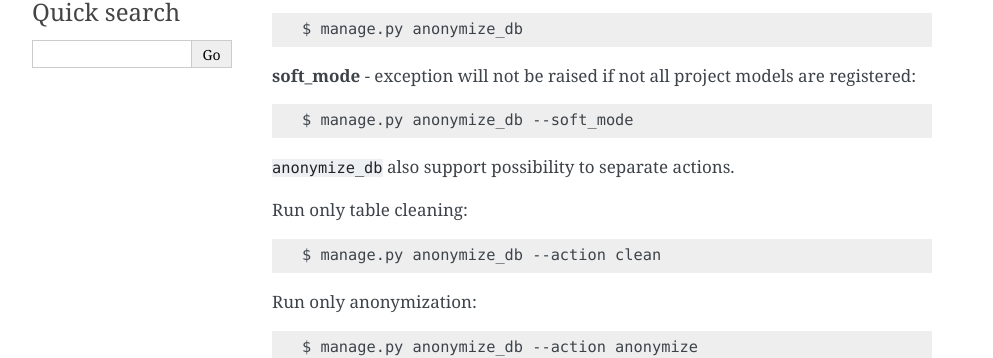
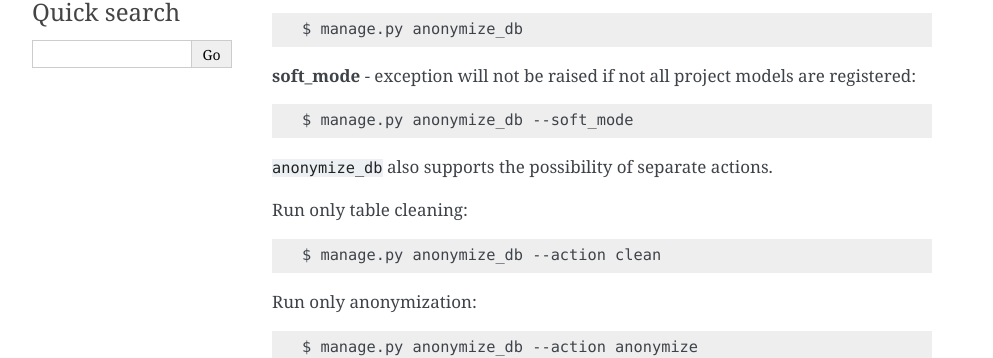
Before and after one commit to preply/dj_anonymizer, a Sphinx documentation site: the page built from docs/run_anonymization.rst, in a window 1280 px wide. Shown: the part 131-489 px from the top of the page, without its empty margins (148-1141 px from the left). Built offline with Sphinx 7.4.7, drawn with Linux system fonts in a browser that asks for light colours.

Commit message:
fix spelling issues

```diff
--- a/docs/basic_example.rst
+++ b/docs/basic_example.rst
@@ -12,7 +12,7 @@ For example you have django project with app `my_app` and **models.py** file::
         name = models.CharField(max_length=100)
         authors = models.ManyToManyField(Author)
 
-You want to anonymize authors' names.
+You want to anonymize the author's names.
 So you can set all names as "John Doe (n)".
 
 To anonymize your models go through the following steps:
--- a/docs/changelog.rst
+++ b/docs/changelog.rst
@@ -18,13 +18,13 @@ Breaking:
 0.3.0
 ----------
 * Feature: new field - password (`#25 <https://github.com/preply/dj_anonymizer/pull/25>`__)
-* Feature: Since Django 2.2 used native bulk_update. django-bulk-update as optional dependency. (`#29 <https://github.com/preply/dj_anonymizer/pull/29>`__)
+* Feature: since Django 2.2 used native bulk_update. django-bulk-update as an optional dependency. (`#29 <https://github.com/preply/dj_anonymizer/pull/29>`__)
 
 0.2.0
 ----------
-This is first release with changelog
+This is the first release with changelog
 
-* Improvement: add travis CI with flake8 and isort onboard
+* Improvement: add Travis CI with flake8 and isort onboard
 * Improvement: fix broken .md description on PyPI
 * Improvement: add .editorconfig
 * Improvement: add tests
--- a/docs/run_anonymization.rst
+++ b/docs/run_anonymization.rst
@@ -10,7 +10,7 @@ Base command to run anonymization and clean models::
     $ manage.py anonymize_db --soft_mode
 
 
-``anonymize_db`` also support possibility to separate actions.
+``anonymize_db`` also supports the possibility of separate actions.
 
 
 Run only table cleaning::
--- a/docs/settings.rst
+++ b/docs/settings.rst
@@ -8,7 +8,7 @@ This is a list of the settings dj_anonymizer recognizes.
 
 **Optional**
 
-Size of chunks what will be used to select data from table.
+Chunk size that will be used to select data from table.
 
 default value is 20000.
 
@@ -17,7 +17,7 @@ default value is 20000.
 
 **Optional**
 
-Size of chunks what will be used to update data in table.
+Chunk size that will be used to update data in table.
 
 default value is 500.
 
--- a/docs/usage.rst
+++ b/docs/usage.rst
@@ -3,7 +3,7 @@ Usage
 
 You must specify all models and all their fields in dj_anonymizer. This helps you to avoid the situation when something has changed in your project models (e.g. some fields with sensitive data were added) and you forget to clean or fake them.
 
-If you don't wan't to specify all models you can use anonymizer with :doc:`- - soft_mode<../run_anonymization>` argument.
+If you don't want to specify all models you can use anonymizer with :doc:`- - soft_mode<../run_anonymization>` argument.
 
 Model registration
 ------------------
```
